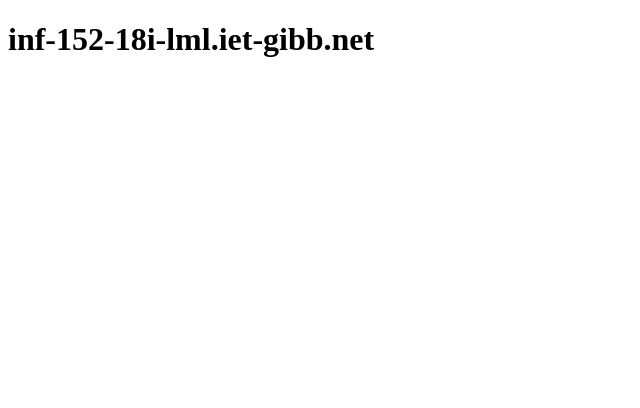
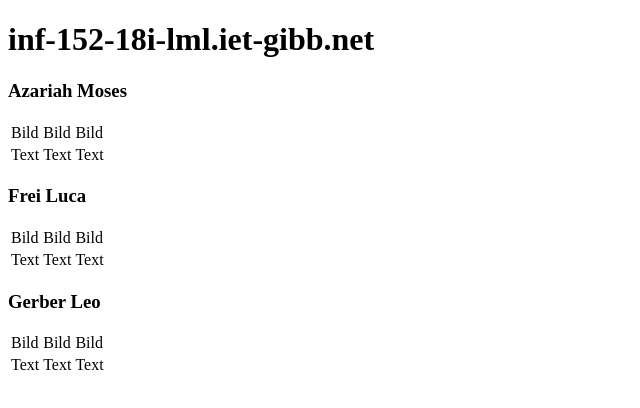
Before and after one commit to LFR3052/Modul-152, a plain HTML site: page index.html in a window 1280 px wide. Shown: the whole page, without its empty margins (0-640 px from the left). Drawn offline with Linux system fonts and the light colour scheme.

Commit message:
started with image portfolio

```diff
--- a/index.html
+++ b/index.html
@@ -6,6 +6,51 @@
 
 <body>
     <h1>inf-152-18i-lml.iet-gibb.net</h1>
+    <div #moses>
+        <h3>Azariah Moses</h3>
+        <Table>
+            <tr>
+                <td>Bild</td>
+                <td>Bild</td>
+                <td>Bild</td>
+            </tr>
+            <tr>
+                <td>Text</td>
+                <td>Text</td>
+                <td>Text</td>
+            </tr>
+        </Table>
+    </div>
+    <div #luca>
+        <h3>Frei Luca</h3>
+        <Table>
+            <tr>
+                <td>Bild</td>
+                <td>Bild</td>
+                <td>Bild</td>
+            </tr>
+            <tr>
+                <td>Text</td>
+                <td>Text</td>
+                <td>Text</td>
+            </tr>
+        </Table>
+    </div>
+    <div #leo>
+        <h3>Gerber Leo</h3>
+        <Table>
+            <tr>
+                <td>Bild</td>
+                <td>Bild</td>
+                <td>Bild</td>
+            </tr>
+            <tr>
+                <td>Text</td>
+                <td>Text</td>
+                <td>Text</td>
+            </tr>
+        </Table>
+    </div>
 </body>
 
 </html>
```
